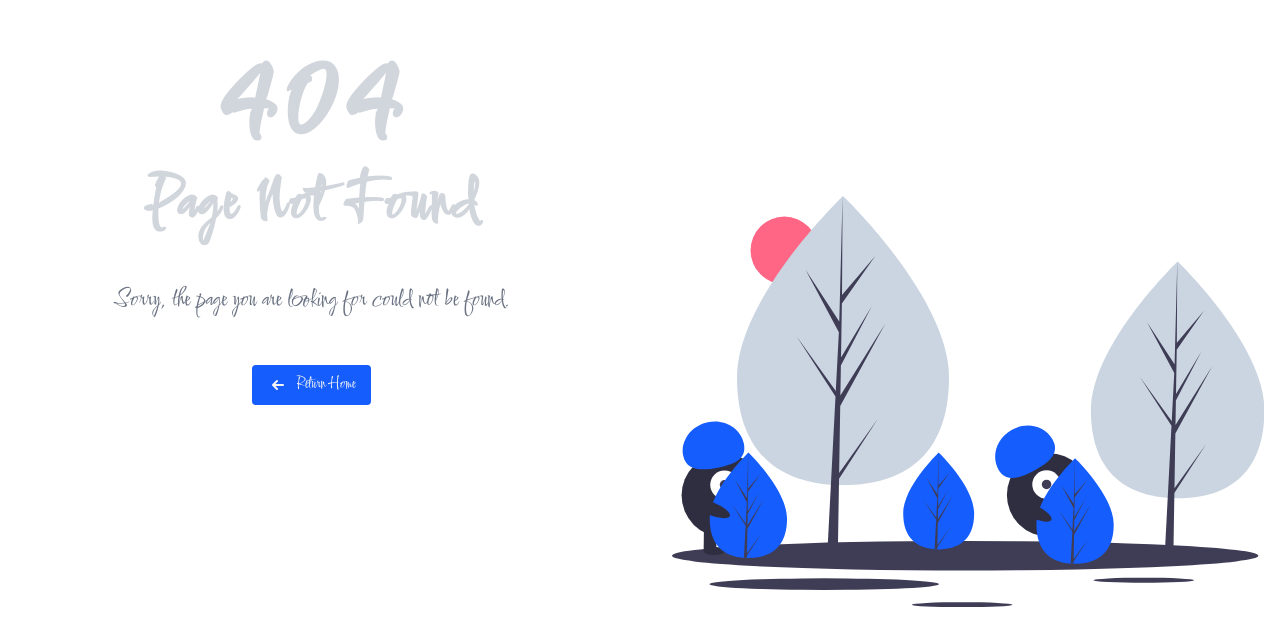
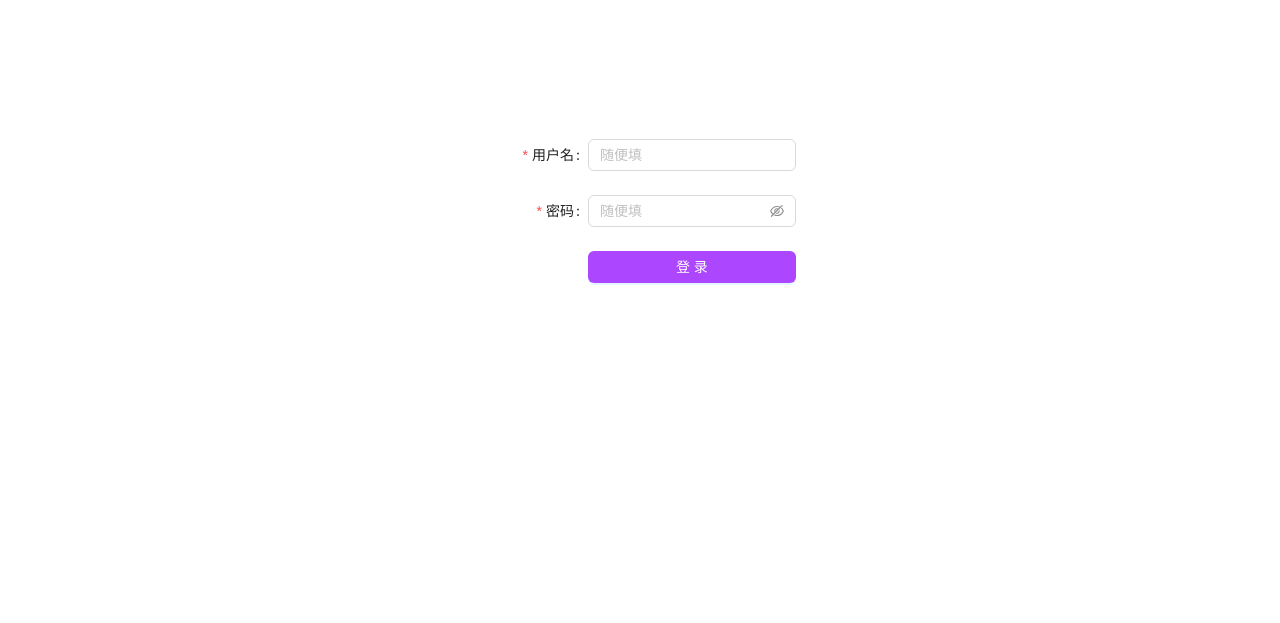
Before and after one commit to CharlieBlackJack/corp, a Next.js app: page /login in a window 1280 px wide. Before the commit this address had no page. Shown: the part 177-800 px from the top of the page. Built offline with nearby package versions, Linux system fonts and the light colour scheme; what @ant-design/nextjs-registry would draw is missing.

Commit message:
feat: practice middleware with login/logout

```diff
--- /dev/null
+++ b/src/app/api/login/route.ts
@@ -0,0 +1,21 @@
+import { NextRequest, NextResponse } from "next/server";
+
+export async function POST(request: NextRequest) {
+  const { username, password } = await request.json();
+
+  const response = NextResponse.json(
+    { success: true, token: `${username}${password}`, message: "登录成功" }
+    // {
+    //   headers: {
+    //     "set-cookie": `token=${username}${password}; Path=/; Max-Age=86400; HTTPOnly`,
+    //   },
+    // }
+  );
+  response.cookies.set("token", `${username}${password}`, {
+    path: "/",
+    maxAge: 86400,
+    httpOnly: true,
+  });
+
+  return response;
+}
--- /dev/null
+++ b/src/app/api/logout/route.ts
@@ -0,0 +1,12 @@
+import { NextResponse } from "next/server";
+
+export async function DELETE() {
+  const response = NextResponse.json({
+    success: true,
+    token: "",
+    message: "已退出登录",
+  });
+
+  response.cookies.delete("token");
+  return response;
+}
--- a/src/app/dashboard/layout.tsx
+++ b/src/app/dashboard/layout.tsx
@@ -2,6 +2,8 @@
 import Link from "next/link";
 import React, { useState } from "react";
 import { usePathname } from "next/navigation";
+import { message } from "antd";
+import { useRouter } from "next/navigation";
 
 const linkData = [
   {
@@ -20,12 +22,28 @@ export default function DashboardLayout({
 }: {
   children: React.ReactNode;
 }) {
+  const [messageApi, contextHolder] = message.useMessage();
+  const router = useRouter();
+
   const [count, setCount] = useState(0);
   const pathName = usePathname();
-  console.log(pathName);
+
+  const onLogout = async () => {
+    const res = await fetch("/api/logout", {
+      method: "DELETE",
+    });
+    const data = await res.json();
+    if (data.success) {
+      messageApi.success(data.message);
+      setTimeout(() => {
+        router.push("/login");
+      }, 2000);
+    }
+  };
 
   return (
     <div className="border-1 border-dashed border-white p-4 w-1/2 mx-auto mt-10">
+      {contextHolder}
       <div className="flex gap-4 font-bold text-lg mb-4">
         {linkData?.map((link) => {
           return (
@@ -47,6 +65,16 @@ export default function DashboardLayout({
         Increment
       </button>
       {children}
+
+      <div className="mt-20">
+        <h2>退出登录按钮 logout</h2>
+        <button
+          className="bg-purple-500 text-white px-4 py-2 rounded-md my-4"
+          onClick={onLogout}
+        >
+          logout
+        </button>
+      </div>
     </div>
   );
 }
--- /dev/null
+++ b/src/app/login/page.tsx
@@ -0,0 +1,83 @@
+"use client";
+import React from "react";
+import type { FormProps } from "antd";
+import { Button, Form, Input, message } from "antd";
+import { useRouter } from "next/navigation";
+
+type FieldType = {
+  username?: string;
+  password?: string;
+};
+
+const onFinishFailed: FormProps<FieldType>["onFinishFailed"] = (errorInfo) => {
+  console.log("Failed:", errorInfo);
+};
+
+const Page: React.FC = () => {
+  const [messageApi, contextHolder] = message.useMessage();
+
+  const router = useRouter();
+
+  const onFinish: FormProps<FieldType>["onFinish"] = async (values) => {
+    const res = await fetch("/api/login", {
+      method: "POST",
+      headers: {
+        "Content-Type": "application/json",
+      },
+      body: JSON.stringify(values),
+    });
+
+    const data = await res.json();
+    if (data.success) {
+      messageApi.success(data.message);
+      setTimeout(() => {
+        router.push("/");
+      }, 2000);
+    }
+  };
+
+  return (
+    <div className="container mx-auto flex justify-center items-center h-screen">
+      {contextHolder}
+      <Form
+        name="basic"
+        labelCol={{ span: 8 }}
+        wrapperCol={{ span: 16 }}
+        style={{ maxWidth: 600 }}
+        initialValues={{ remember: true }}
+        onFinish={onFinish}
+        onFinishFailed={onFinishFailed}
+        autoComplete="off"
+      >
+        <Form.Item<FieldType>
+          label="用户名"
+          name="username"
+          rules={[{ required: true, message: "Please input your username!" }]}
+        >
+          <Input placeholder="随便填" />
+        </Form.Item>
+
+        <Form.Item<FieldType>
+          label="密码"
+          name="password"
+          rules={[{ required: true, message: "Please input your password!" }]}
+        >
+          <Input.Password placeholder="随便填" />
+        </Form.Item>
+
+        <Form.Item label={null}>
+          <Button
+            className="!bg-purple-500"
+            block
+            type="primary"
+            htmlType="submit"
+          >
+            登录
+          </Button>
+        </Form.Item>
+      </Form>
+    </div>
+  );
+};
+
+export default Page;
--- a/src/components/Header.tsx
+++ b/src/components/Header.tsx
@@ -3,6 +3,8 @@
 import React from "react";
 import Link from "next/link";
 import { usePathname } from "next/navigation";
+import { Button, message } from "antd";
+import { useRouter } from "next/navigation";
 
 const pathData = [
   { name: "Performance", href: "/performance" },
@@ -17,8 +19,24 @@ const pathData = [
 export default function Header() {
   const pathname = usePathname();
 
+  const [messageApi, contextHolder] = message.useMessage();
+  const router = useRouter();
+  const onLogout = async () => {
+    const res = await fetch("/api/logout", {
+      method: "DELETE",
+    });
+    const data = await res.json();
+    if (data.success) {
+      messageApi.success(data.message);
+      setTimeout(() => {
+        router.push("/login");
+      }, 2000);
+    }
+  };
+
   return (
     <div>
+      {contextHolder}
       <div className="absolute w-full z-10">
         <div className="flex justify-between container mx-auto text-white p-8 items-center">
           <Link
@@ -39,6 +57,13 @@ export default function Header() {
                 {path.name}
               </Link>
             ))}
+            <Button
+              className="!bg-purple-500 ml-5"
+              type="primary"
+              onClick={onLogout}
+            >
+              登出
+            </Button>
           </div>
         </div>
       </div>
--- a/src/middleware.ts
+++ b/src/middleware.ts
@@ -1,15 +1,17 @@
 import { NextRequest, NextResponse } from "next/server";
 
-export function middleware(request: NextRequest) {
-  console.log("Pathname:" + request.nextUrl.pathname);
+export async function middleware(request: NextRequest) {
+  if (request.nextUrl.pathname !== "/login") {
+    const token = request.cookies.get("token")?.value;
 
-  //   if (request.nextUrl.pathname.startsWith("/blog")) {
-  //     return NextResponse.rewrite(new URL("/blog/2", request.url));
-  //   }
+    if (!token) {
+      return NextResponse.redirect(new URL("/login", request.url));
+    }
+  }
 
-  //   if (request.nextUrl.pathname.startsWith("/blog")) {
-  //     return NextResponse.redirect(new URL("/scale", request.url));
-  //   }
+  // if (request.nextUrl.pathname.startsWith("/blog")) {
+  //   return NextResponse.redirect(new URL("/scale", request.url));
+  // }
 }
 
 export const config = {
```
